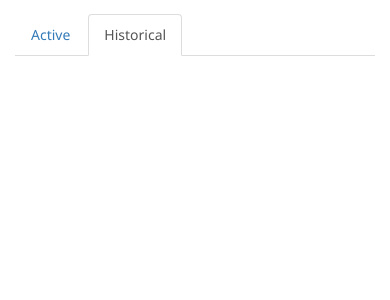
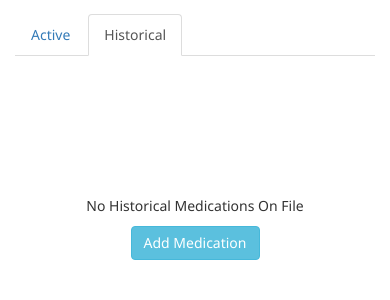
Before and after one commit to xyang-github/Rx-Verify, a Flask app: page /medmain in a window 390 px wide, after a click on "Historical". Shown: the part 285-585 px from the top of the page. Run offline with Flask 2, Linux system fonts and the light colour scheme; a user stored in the database is signed in; data comes from the database, SQL or seed files in the repository; both versions use the stored data as it was after the commit; some libraries are stand-ins or nearby versions.

Commit message:
add and display historical medication page

```diff
--- a/app/profile/forms.py
+++ b/app/profile/forms.py
@@ -46,3 +46,11 @@ class MedicationDeleteForm(FlaskForm):
     """The form used for deleting a medication entry"""
     confirm_btn = SubmitField("Confirm")
     cancel_btn = SubmitField("Cancel")
+
+class MedicationHistoricalAddForm(FlaskForm):
+    """The form used for adding new medications"""
+    med_directions = StringField("Directions", validators=[DataRequired()])
+    end_date = DateField("Date End", validators=[Optional()])
+    comment = TextAreaField("Comments", validators=[Optional()])
+    add_btn = SubmitField("Add")
+    cancel_btn = SubmitField("Cancel")
--- a/app/profile/views.py
+++ b/app/profile/views.py
@@ -4,6 +4,7 @@ from . import profile
 from flask import render_template, request, redirect, url_for, flash, session
 from .forms import *
 from .table import Active_Medications_Table
+from .table import Historical_Medications_Table
 from ..db.database_queries import query_select, query_change, query_medication_results
 from datetime import datetime
 
@@ -151,13 +152,20 @@ def medmain():
         key=str(patient_id)
     )
 
-    if len(list_of_active_medications) > 0:
+    list_of_historical_medications = query_medication_results(
+        query="SELECT hist_med_id, hist_med.patient_id, med_name, med_dose, med_directions, med_end_date, "
+              "comment, rxcui from hist_med INNER JOIN  patient ON hist_med.patient_id = patient.patient_id WHERE "
+              "hist_med.patient_id = (?)",
+        key=str(patient_id)
+    )
+
+    if len(list_of_active_medications) > 0 or len(list_of_historical_medications) > 0:
 
         # Store the results in a table using Flask-Table module
         table = Active_Medications_Table(list_of_active_medications)
+        historical_table = Historical_Medications_Table(list_of_historical_medications)
         return render_template("med.html", form=main_medication_form, active_meds=list_of_active_medications,
-                               table=table)
-
+                               historical_meds= list_of_historical_medications, table=table, historical_table = historical_table)
     # Enter code for historical medications here
 
     return render_template("med.html", form=main_medication_form, active_meds=list_of_active_medications)
@@ -239,6 +247,81 @@ def active_medication_add():
 
     return render_template("active_med_add.html", form=medication_form)
 
+@profile.route('/historical_med_add', methods=["GET", "POST"])
+@login_required
+def historical_medication_add():
+    """Displays the add medication page"""
+
+    # Instantiate form object
+    medication_form = MedicationHistoricalAddForm()
+
+    # Clicking the cancel button will go back to medmain page
+    if medication_form.cancel_btn.data:
+        return redirect(url_for("profile.medmain"))
+
+    # Clicking the add button will validate form field entries
+    if medication_form.add_btn.data:
+
+        # Store form fields into their own variables
+        med_directions = medication_form.med_directions.data
+        end_date = medication_form.end_date.data
+        comment = medication_form.comment.data
+
+        # Store the med name and dose in their own variables; the syntax is different, because the form fields do not
+        # use FlaskForm
+        med_name = request.form['rxterms']
+        med_dose = request.form['drug_strengths']
+
+        # Will display a warning if medication name field is blank
+        if med_name == "":
+            flash("Medication name cannot be blank")
+
+        # Will display a warning if medication strength field is blank
+        elif med_dose == "":
+            flash("Medication strength cannot be blank")
+
+        else:
+
+            # Construct url needed to send a request to RxTerms API
+            url_base = "https://clinicaltables.nlm.nih.gov/api/rxterms/v3/search?terms="
+            url_final = url_base + med_name + "&ef=STRENGTHS_AND_FORMS,RXCUIS"
+
+            # Send a request to RxTerms API
+            response = requests.get(url_final).json()
+
+            # A value of 1 means that one exact match for the name was found
+            if response[0] >= 1:
+
+                # Create a list of doses associated with the drug name, stripped of leading white space
+                list_of_doses = []
+                for dose in response[2]['STRENGTHS_AND_FORMS'][0]:
+                    list_of_doses.append(dose.strip())
+
+                # Determine if the dose entered in the form matches a dose in RxTerms; if there is a match, will
+                # get the rxcui which will be later used in the API
+                try:
+                    dose_index = list_of_doses.index(med_dose)
+                    rxcui = response[2]['RXCUIS'][0][dose_index]
+
+                    # Add new medication entry to the database
+                    query_change(
+                        query="INSERT INTO hist_med (patient_id, med_name, med_dose, med_directions, med_end_date, "
+                              "comment, rxcui) VALUES (?, ?, ?, ?, ?, ?, ?)",
+                        key=[session['patient_id'], med_name, med_dose, med_directions, end_date, comment, rxcui]
+                    )
+
+                    # Shows a message that medication has been added, and redirects to medmain
+                    flash("Medication has been added")
+                    return redirect(url_for("profile.medmain"))
+
+                except ValueError:
+                    flash("The medication strength entered does not exist.")
+
+            # A value of 0 means there is no match for the medication name
+            else:
+                flash("The medication name entered does not exist.")
+
+    return render_template("historical_med_add.html", form=medication_form)
 
 @profile.route('/med_edit/<int:active_med_id>', methods=["GET", "POST"])
 @login_required
--- a/app/templates/med.html
+++ b/app/templates/med.html
@@ -48,7 +48,27 @@
 
     <div class="tab-pane fade" id="historical">
 
-    <!-- Content goes here -->
+        <!-- Use an if statement to show content based on the number of active medications -->
+        {% if historical_meds|length == 0 %}
+            <div style="text-align: center; margin-top: 10em;">
+                <p>No Historical Medications On File</p>
+            </div>
+            <div class="text-center">
+                <a href="{{ url_for("profile.historical_medication_add") }}">
+                    {{ form.add_btn(class="btn btn-info") }}
+                </a>
+            </div>
+
+        {% else %}
+            <!-- Show medication table -->
+            {{historical_table}}
+
+            <div class="text-right" style="margin-top: 10px;">
+                <a href="{{ url_for("profile.historical_medication_add") }}">
+                    {{ form.add_btn(class="btn btn-info") }}
+                </a>
+            </div>
+        {% endif %}
 
     </div>
 </div>
```
Also changed, not shown: app/profile/table.py (+13 -0 lines), app/templates/historical_med_add.html (added, +84 -0 lines), app/db/db.db, 1 other file.
